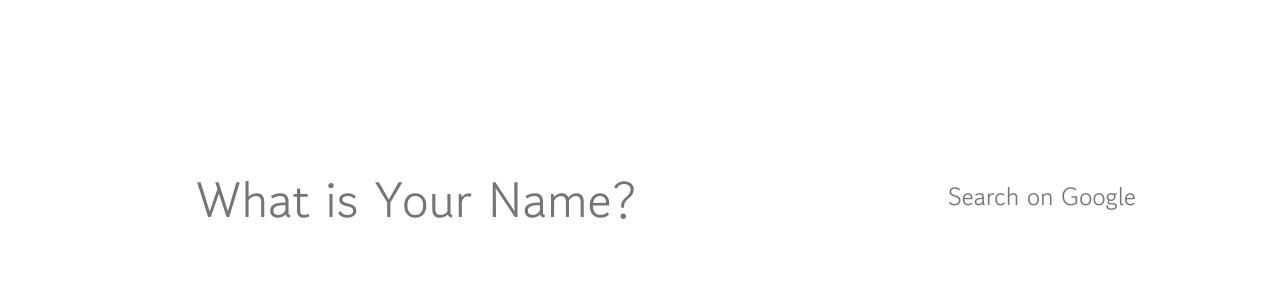
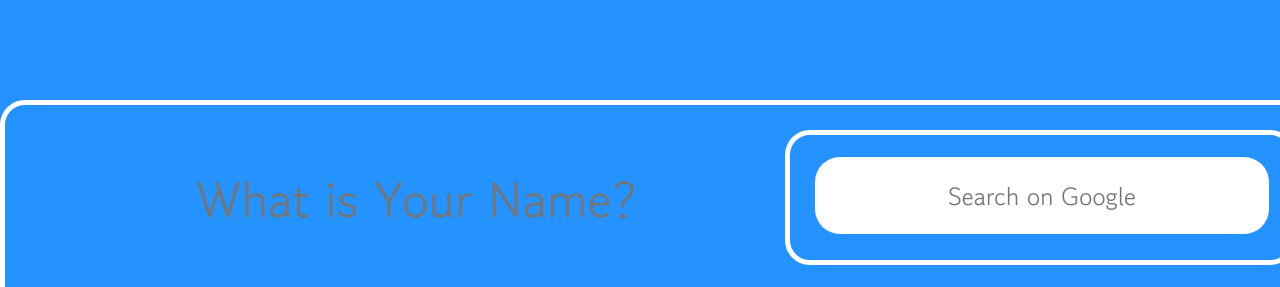
Before and after one commit to ahh0619/WebApp, a plain HTML site: page index.html in a window 1280 px wide. Shown: the top 287 px of the page. Drawn offline with Linux system fonts and the light colour scheme.

Commit message:
Update style.css

```diff
--- a/css/style.css
+++ b/css/style.css
@@ -5,7 +5,7 @@
 }
 
 body {
-  color: rgb(37, 147, 255);
+  background-color: rgb(37, 147, 255);
   margin: 0px;
   color: white;
 }
```
